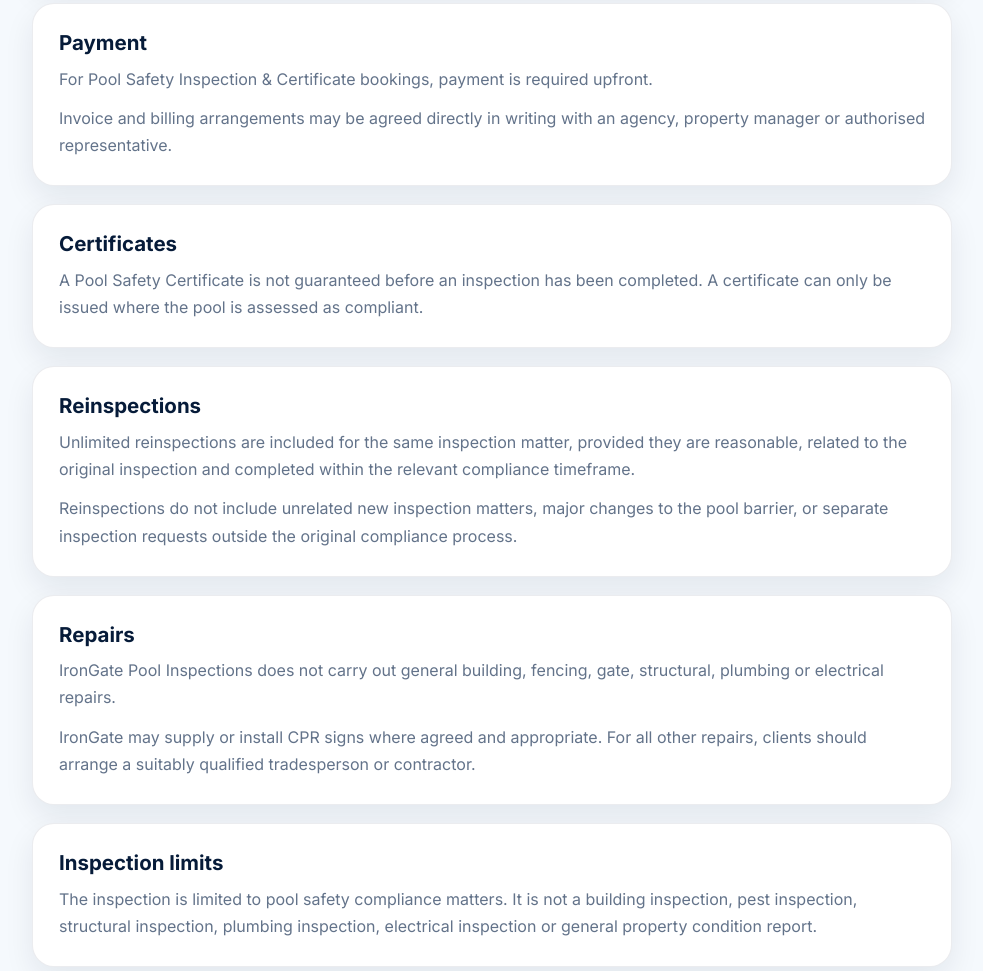
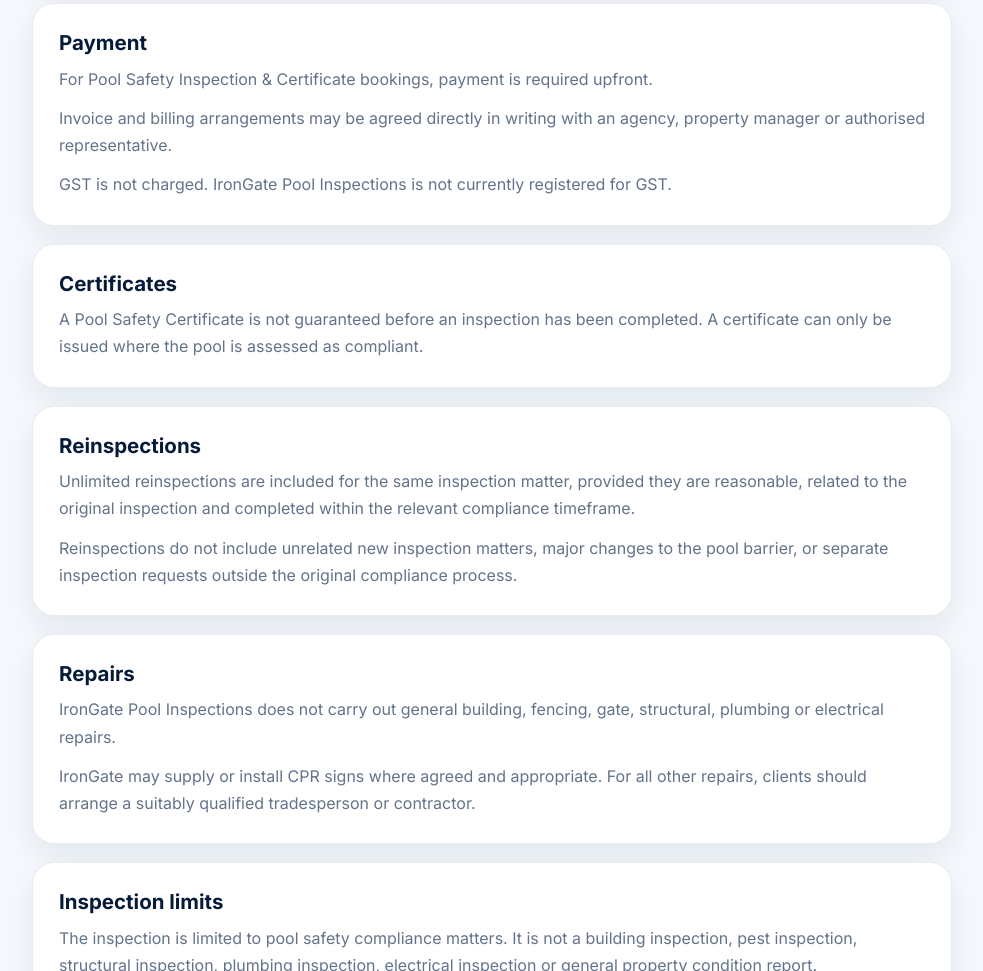
Before and after one commit to kkieren999/IronGate-Pool-Inspections, a plain HTML site: page irongate_rebuilt_site_20260623_093017/terms.html in a window 1280 px wide. Shown: the part 1185-2156 px from the top of the page, without its empty margins (148-1131 px from the left). Drawn offline with Linux system fonts and the light colour scheme.

Commit message:
Move GST disclosure into terms page

```diff
--- a/irongate_rebuilt_site_20260623_093017/terms.html
+++ b/irongate_rebuilt_site_20260623_093017/terms.html
@@ -62,6 +62,7 @@
           <h2>Payment</h2>
           <p>For Pool Safety Inspection &amp; Certificate bookings, payment is required upfront.</p>
           <p>Invoice and billing arrangements may be agreed directly in writing with an agency, property manager or authorised representative.</p>
+          <p>GST is not charged. IronGate Pool Inspections is not currently registered for GST.</p>
         </div>
 
         <div class="legal-card">
```
